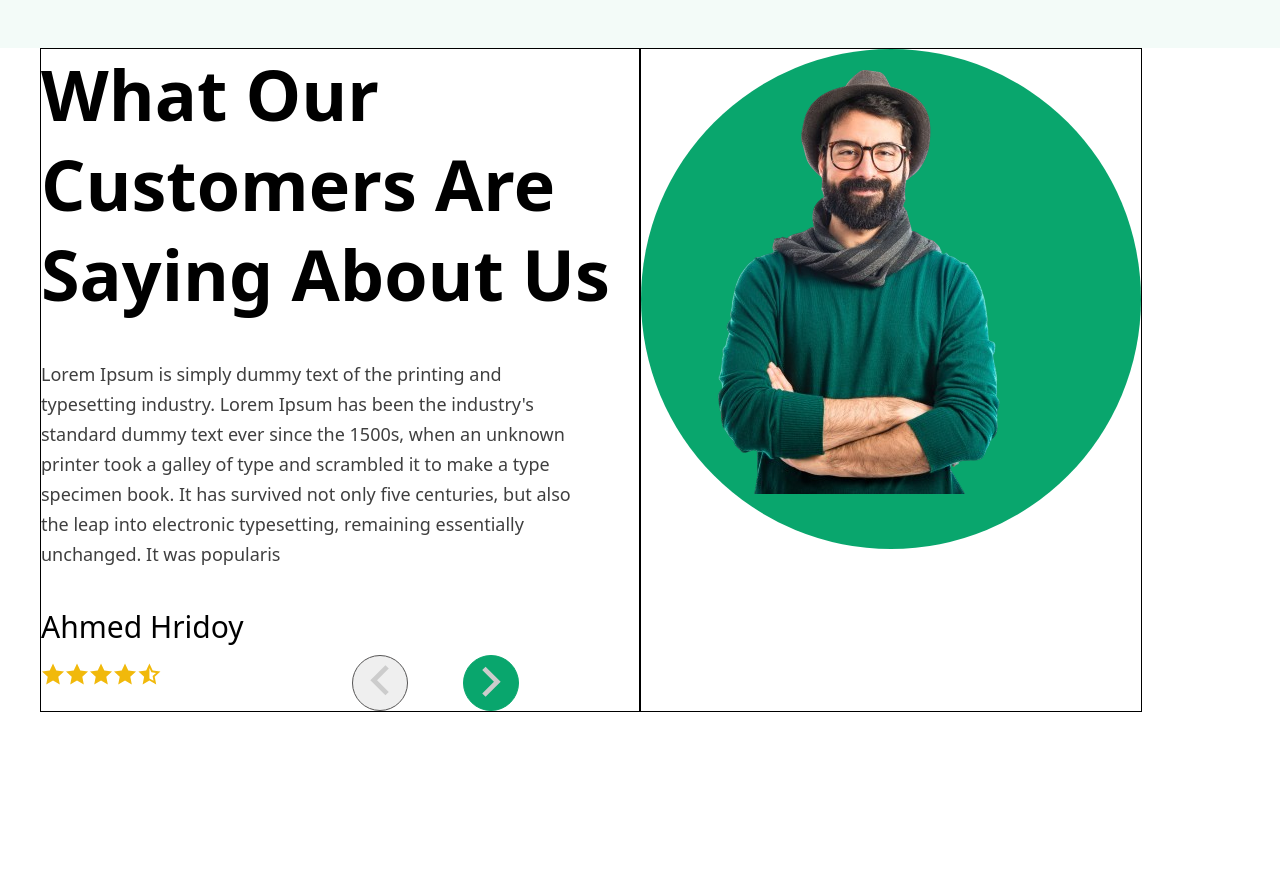
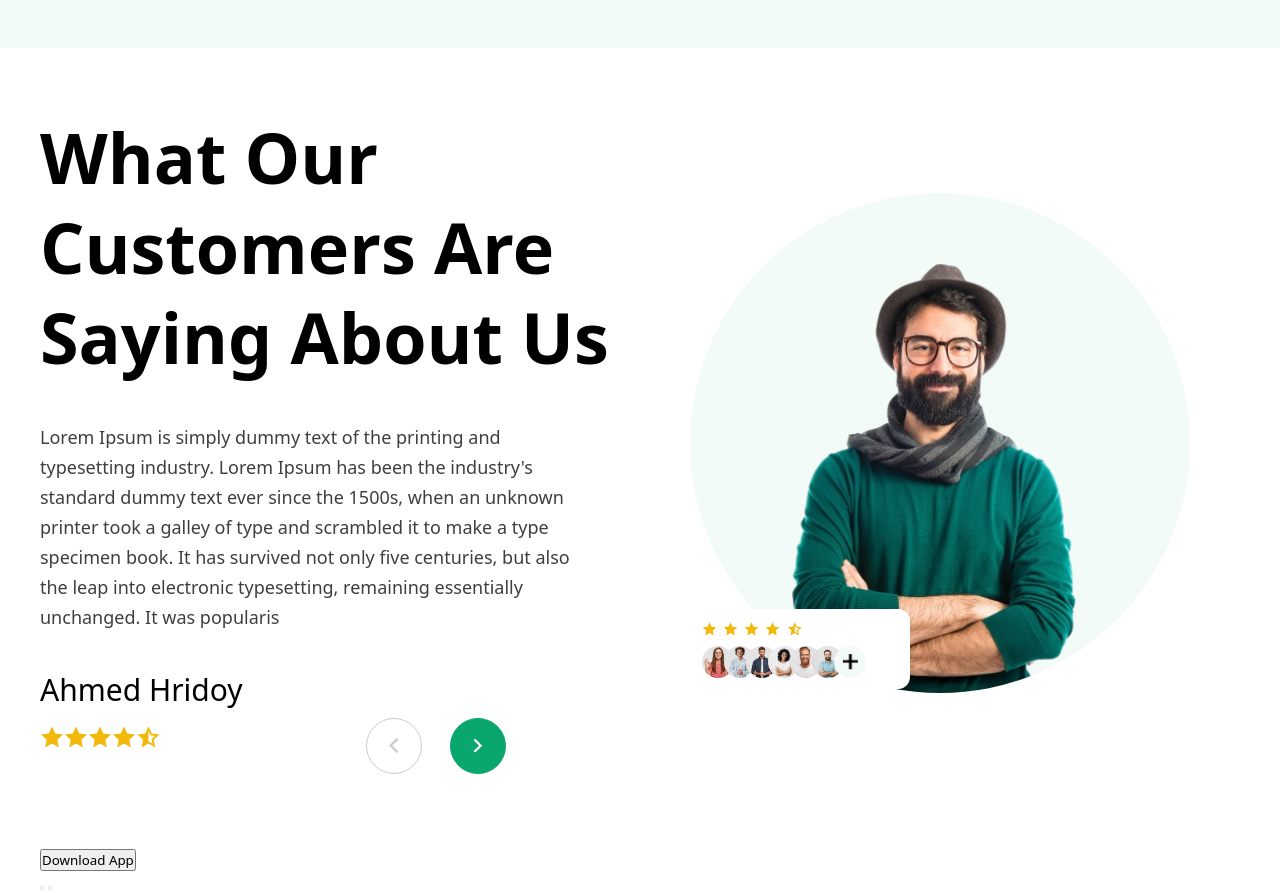
Before and after one commit to alekseda/organic-food-page, a plain HTML site: page index.html in a window 1280 px wide. Shown: the part 2518-3411 px from the top of the page. Before the commit the page ends 3366 px from the top, so only its background shows below. Drawn offline with Linux system fonts and the light colour scheme.

Commit message:
section 5 done

```diff
--- a/assets/css/style.css
+++ b/assets/css/style.css
@@ -453,10 +453,11 @@
 
 .comment .container{
     display: flex;
+    padding: 5% 0;
 }
 .comment-info{
     width: 50%;
-    border: 1px solid;
+
 }
 
 .comment-info h1{
@@ -495,17 +496,21 @@
 .directions{
     display: flex;
     width: 35%;
-    justify-content: space-between;
+    justify-content: space-around;
 }
 
 .directions button{
     width: 56px;
     height: 56px;
     border-radius: 50%;
+    display: flex;
+    justify-content: center;
+    align-items: center;
 }
 
 .directions .left{
-    border: 1px solid #565555;
+    border: 1px solid #CCCCCC;
+    background-color: #FFFFFF;
 }
 
 .directions .right{
@@ -514,25 +519,138 @@
 }
 
 .directions img{
-    width: 32px;
-    height: 32px;
-    margin: auto;
-}
-
-.directions .right img{
-    rotate: 180deg;
-    color: #FFFFFF;
+    width: 10.37px;
+    height: 16.97px;
+    fill: #FFFFFF;
 }
 
 .comment-right{
-    width: 50;
-    border: 1px solid;
+    width: 50%;
+    display: flex;
+    justify-content: center;
+    align-items: center;
+    position: relative;
 }
 
 .comment-right .ellipse{
     width: 500px;
     height: 500px;
     border-radius: 50%;
-    background-color: #09A66D;
-    margin: auto;
+    background-color: #F3FBF8;
+    position: relative;
+    overflow: hidden;
+    z-index: 5;
 }
+
+.crossed-man{
+    width: 90%;
+    height: 90%;
+    position: absolute;
+    bottom: 0;
+    left: 50%;
+    transform: translateX(-50%);
+    overflow: hidden;
+}
+
+.crossed-man img{
+    width: 100%;
+    height: 100%;
+}
+
+.comment-right .rates{
+    width: 220px;
+    height: 80px;
+    border-radius: 12px;
+    position: absolute;
+    background-color: #FFFFFF;
+    bottom: 85px;
+    left: 50px;
+    z-index: 10;
+    display: flex;
+    flex-direction: column;
+    justify-content: center;
+    justify-content: space-evenly;
+    padding: 0 2%;
+}
+
+.rates .stars{
+    display: flex;
+    width: 99.61px;
+    height: 15.1px;
+    justify-content: space-between;
+}
+
+.rates .stars div{
+    width: 15.1px;
+    height: 15.1px;
+
+}
+
+.rates .stars img{
+    width: 100%;
+    height: 100%;
+    object-fit: cover;
+
+}
+
+.users {
+    display: flex;
+    width: 163.83px;
+    height: 32px;
+    justify-content: space-between;
+    position: relative;
+}
+
+
+.users div{
+    width: 32px;
+    height: 32px;
+    overflow: hidden;
+    border-radius: 50%;
+    position: absolute;
+}
+
+.users img{
+    width: 100%;
+    height: 100%;
+    object-fit: cover;
+}
+
+.users .user1{
+     z-index: 1;
+
+}
+.users .user2{
+    z-index: 2;
+    transform: translateX(22px);
+}
+.users .user3{
+    z-index: 3;
+    transform: translateX(44px);
+}
+.users .user4{
+    z-index: 4;
+    transform: translateX(66px);
+}
+.users .user5{
+    z-index: 5;
+    transform: translateX(88px);
+}
+.users .user6{
+    z-index: 6;
+    transform: translateX(110px);
+}
+
+.users .user7{
+    z-index: 7;
+    display: flex;
+    justify-content: center;
+    align-items: center;
+    background-color: #F3FBF8;
+    transform: translateX(132px);
+}
+
+.users .user7 img{
+    width: 16px;
+    height: 16px;
+}
--- a/index.html
+++ b/index.html
@@ -185,7 +185,7 @@
                             </div>
                             <div class="directions">
                                 <button class="left"><img src="/assets/images/arrow.svg" alt="arrow"></button>
-                                <button class="right"><img src="/assets/images/arrow.svg" alt="arrow"></button>
+                                <button class="right"><img src="/assets/images/arrow-white.svg" alt="arrow"></button>
                             </div>
                         </div>
                     </div>
@@ -195,15 +195,60 @@
                         <div class="crossed-man">
                             <img src="/assets/images/crossed-man.png" alt="crossed-man">
                         </div>
-                        <div class="rates">
-                            <img src="" alt="">
+
+                    </div>
+                    <div class="rates">
+                        <div class="stars">
+                            <div>
+                                <img src="/assets/images/star.svg" alt="Star">
+                            </div>
+                            <div>
+                                <img src="/assets/images/star.svg" alt="Star">
+                            </div>
+                            <div>
+                                <img src="/assets/images/star.svg" alt="Star">
+                            </div>
+                            <div>
+                                <img src="/assets/images/star.svg" alt="Star">
+                            </div>
+                            <div>
+                                <img src="/assets/images/half-star.svg" alt="Half-star">
+                            </div>
+                        </div>
+                        <div class="users">
+                            <div class="user1">
+                                <img src="/assets/images/user1.png" alt="user">
+                            </div><div class="user2">
+                                <img src="/assets/images/user2.png" alt="user">
+                            </div><div class="user3">
+                                <img src="/assets/images/user3.png" alt="user">
+                            </div><div class="user4">
+                                <img src="/assets/images/user4.png" alt="user">
+                            </div><div class="user5">
+                                <img src="/assets/images/user5.png" alt="user">
+                            </div><div class="user6">
+                                <img src="/assets/images/user6.png" alt="user">
+                            </div><div class="user7">
+                                <img src="/assets/images/plus.png" alt="plus">
+                            </div>
                         </div>
                     </div>
                 </div>
             </div>
         </section>
-        <section>
-
+        <section class="app">
+            <div class="container">
+                <div class="phone"></div>
+                <div class="info">
+                    <button>Download App</button>
+                    <h1></h1>
+                    <p></p>
+                    <div>
+                        <button></button>
+                        <button></button>
+                    </div>
+                </div>
+            </div>
         </section>
     </main>
     <footer></footer>
```
Also changed, not shown: assets/images/arrow-white.svg (added), assets/images/plus.png (added), assets/images/user1.png (added), assets/images/user2.png (added), assets/images/user3.png (added), assets/images/user4.png (added), assets/images/user5.png (added), assets/images/user6.png (added).
